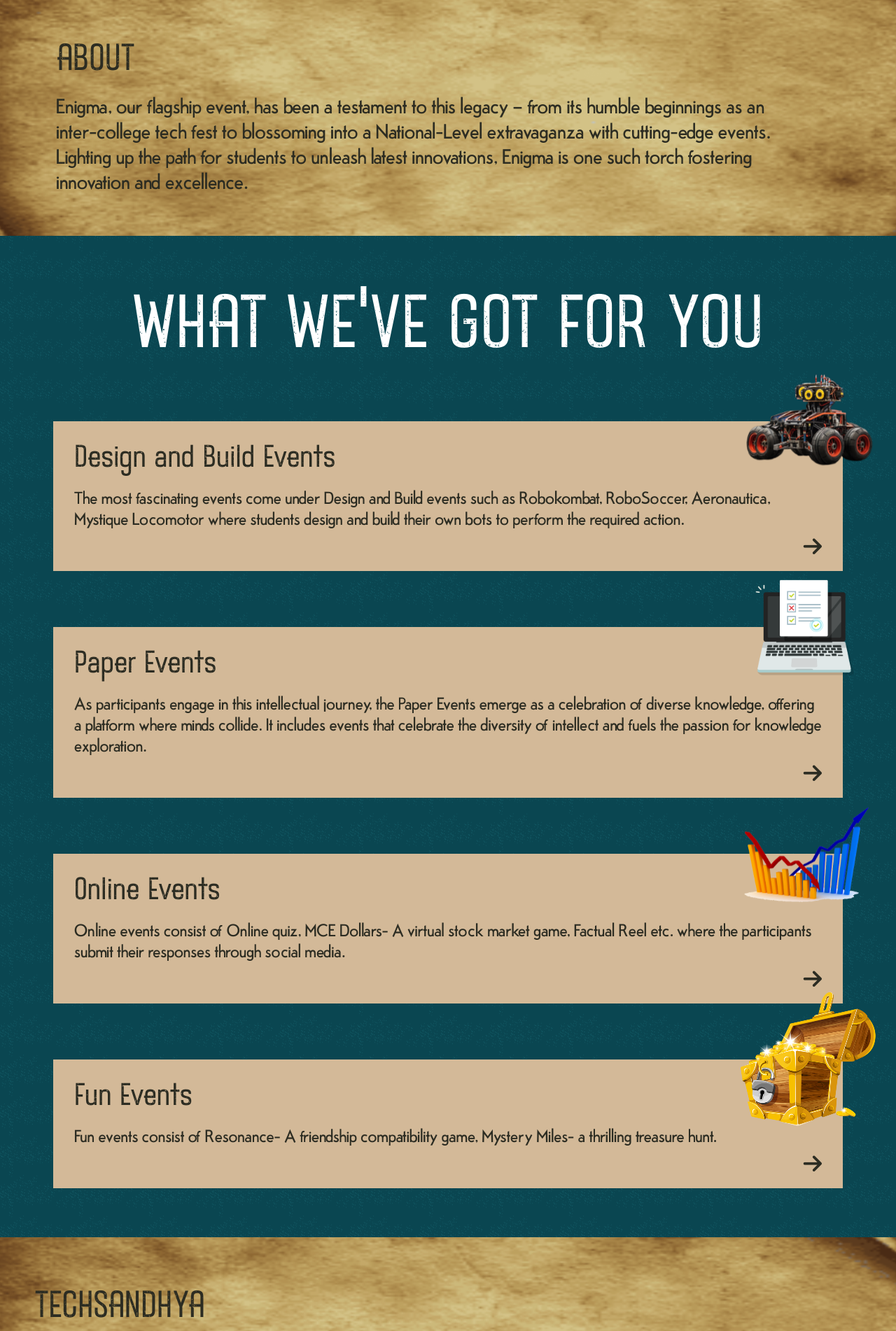
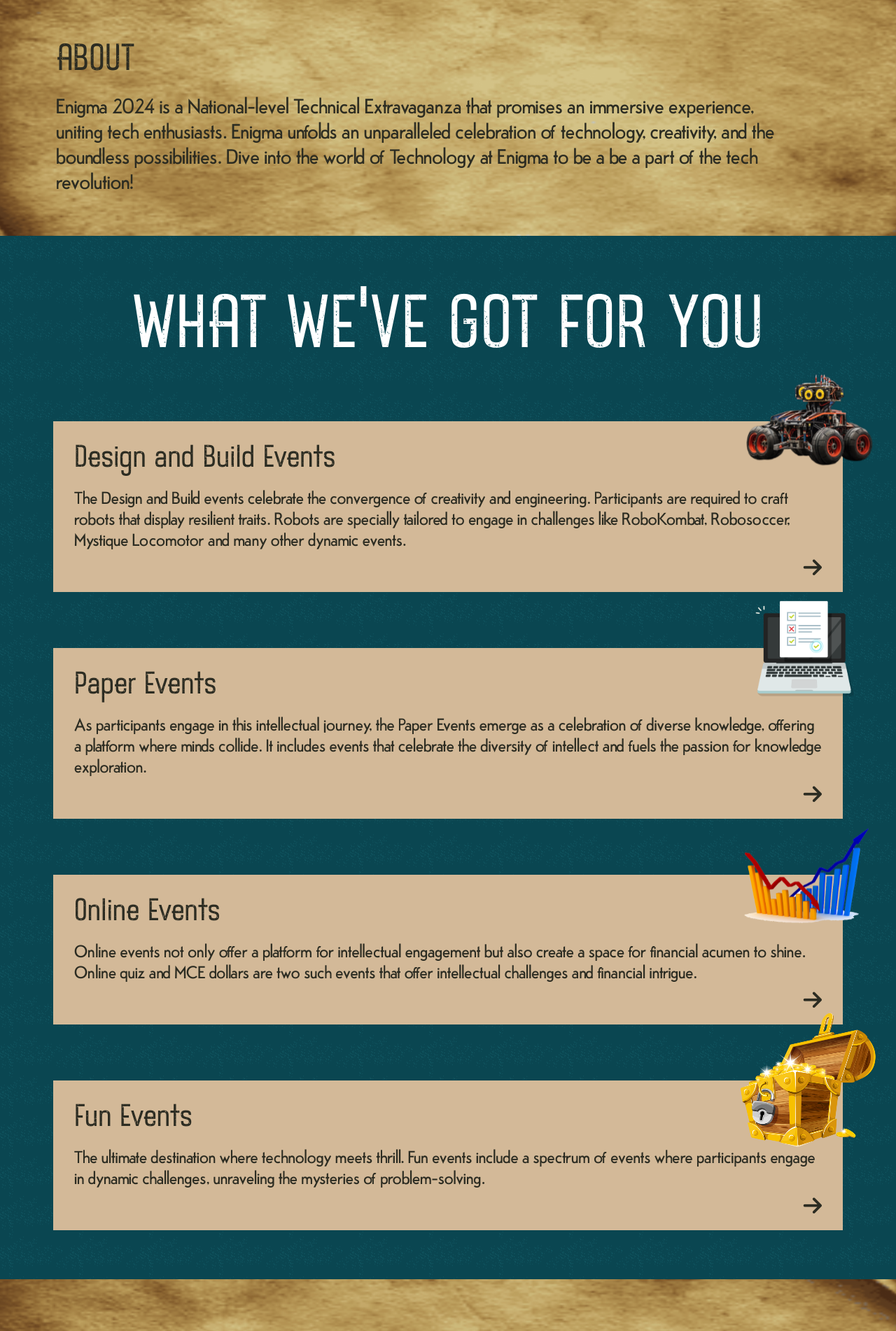
Before and after one commit to SanjayChoodamani/enigma24, a React (Vite) app: page / in a window 1280 px wide. Shown: the part 840-2742 px from the top of the page at 70% size. Built offline with nearby package versions, Linux system fonts and the light colour scheme.

Commit message:
updating contents

```diff
--- a/src/components/About.jsx
+++ b/src/components/About.jsx
@@ -5,7 +5,7 @@ const About = () => {
   return (
     <div className='about-design'>
         <h1>ABOUT</h1>
-        <p>Enigma, our flagship event, has been a testament to this legacy – from its humble beginnings as an inter-college tech fest to blossoming into a National-Level extravaganza with cutting-edge events. Lighting up the path for students to unleash latest innovations, Enigma is one such torch fostering innovation and excellence. </p>
+        <p>Enigma 2024 is a National-level Technical Extravaganza that promises an immersive experience, uniting tech enthusiasts. Enigma unfolds an unparalleled celebration of technology, creativity, and the boundless possibilities. Dive into the world of Technology at Enigma to be a be a part of the tech revolution!</p>
     </div>
   )
 }
--- a/src/components/Footer.jsx
+++ b/src/components/Footer.jsx
@@ -53,7 +53,7 @@ const Footer = () => {
                 </div>
                 <div className='develop'>
                     <p><i className="fa-regular fa-copyright"></i> Enigma'24</p>
-                    <p>Desinged and Developed by The Malnad Technical Club 🚀.</p>
+                    <p>Designed and Developed by The Malnad Technical Club 🚀.</p>
                 </div>
             </footer>
         </div>
--- a/src/components/Overview.jsx
+++ b/src/components/Overview.jsx
@@ -13,7 +13,7 @@ const Overview = () => {
         <div className='overview-container'>
             <img src={Robot} alt='event-design'/>
             <HashLink to="/Events#design-build"><h2>Design and Build Events</h2></HashLink>
-            <p>The most fascinating events come under Design and Build events such as Robokombat, RoboSoccer, Aeronautica, Mystique Locomotor where students design and build their own bots to perform the required action.</p>
+            <p>The Design and Build events celebrate the convergence of creativity and engineering. Participants are required to craft robots that display resilient traits. Robots are specially tailored to engage in challenges like RoboKombat, Robosoccer, Mystique Locomotor and many other dynamic events.</p>
             <HashLink to="/Events#design-build"><i class="fa-solid fa-arrow-right"></i></HashLink>
         </div>
         <div className='overview-container'>
@@ -25,13 +25,13 @@ const Overview = () => {
         <div className='overview-container'>
             <img src={Online} alt='event-design'/>
             <HashLink to="/Events#online"><h2>Online Events</h2></HashLink>
-            <p>Online events consist of Online quiz, MCE Dollars- A virtual stock market game, Factual Reel etc. where the participants submit their responses through social media.</p>
+            <p>Online events not only offer a platform for intellectual engagement but also create a space for financial acumen to shine. Online quiz and MCE dollars are two such events that offer intellectual challenges and financial intrigue.</p>
             <HashLink to="/enigma24/Events#online"><i class="fa-solid fa-arrow-right"></i></HashLink>
         </div>
         <div className='overview-container'>
             <img src={Fun} alt='event-design'/>
             <HashLink to="/Events#fun"><h2>Fun Events</h2></HashLink>
-            <p>Fun events consist of Resonance- A friendship compatibility game, Mystery Miles- a thrilling treasure hunt.</p>
+            <p>The ultimate destination where technology meets thrill. Fun events include a spectrum of events where participants engage in dynamic challenges, unraveling the mysteries of  problem-solving.</p>
             <HashLink to="/Events#fun"><i class="fa-solid fa-arrow-right"></i></HashLink>
         </div>
     </div>
```
